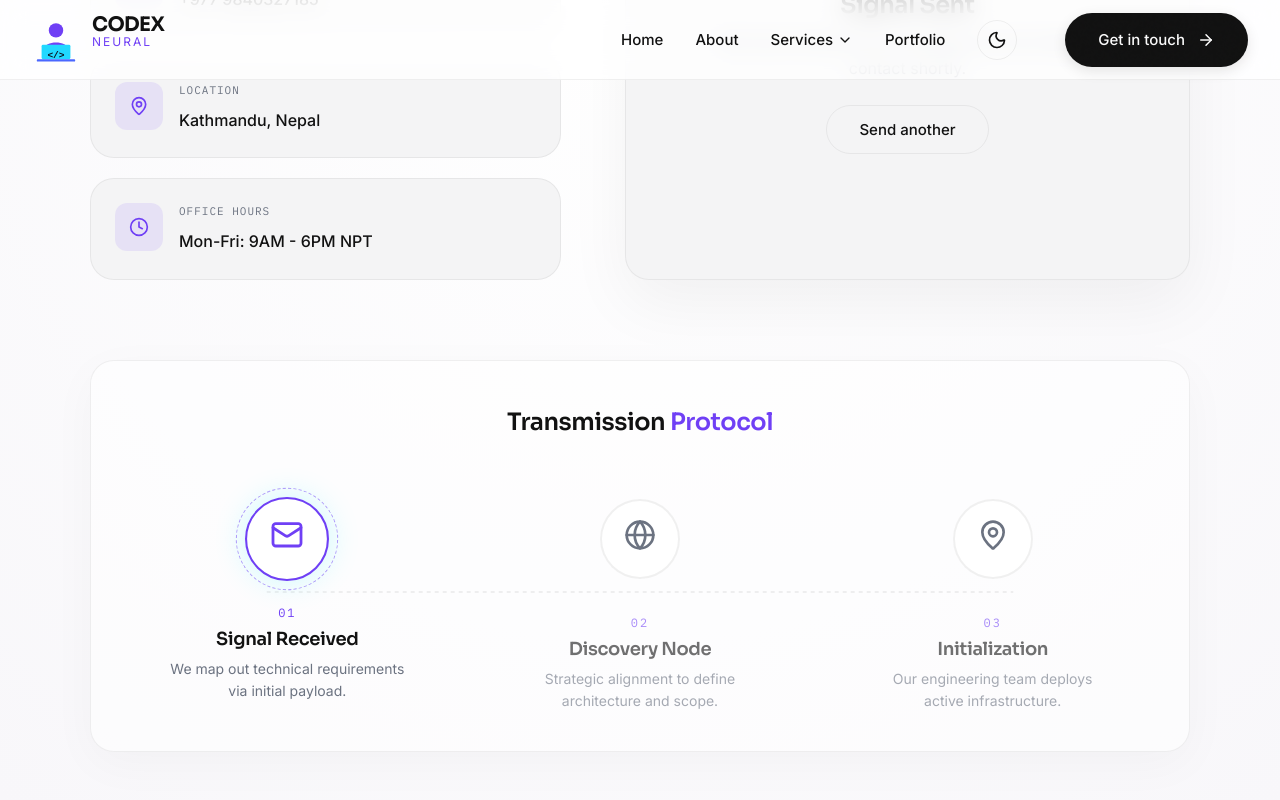
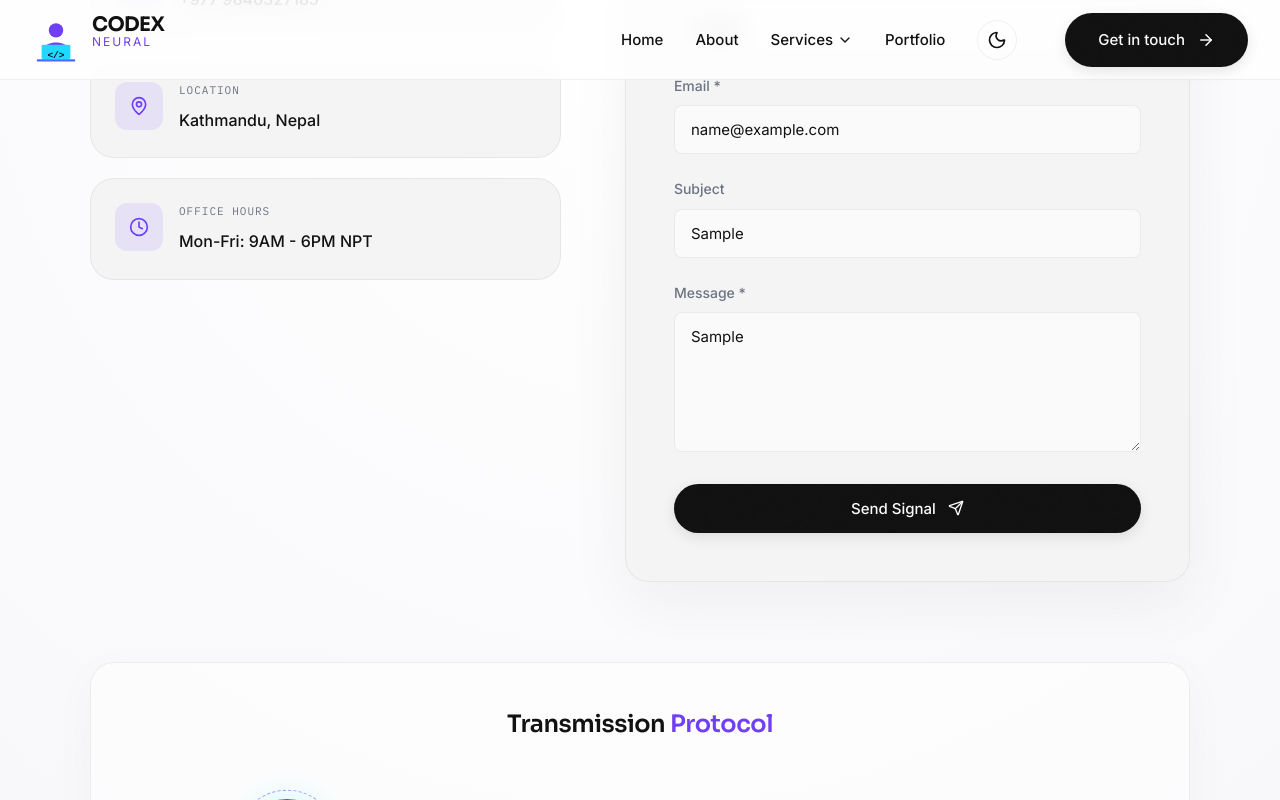
Before and after one commit to Manoharaya/codex-new, a React (Vite) app: page /contact in a window 1280 px wide. Both pictures are taken after typing "Sample", "name@example.com", "Sample", "Sample" into the empty fields and a click on the button "Send Signal". Shown: the part 554-1354 px from the top of the page. Built offline with nearby package versions, Linux system fonts and the light colour scheme; no server answers.

Commit message:
Route all contact form submissions to connect@codexneural.com

```diff
--- a/src/components/FinalCTA/FinalCTA.jsx
+++ b/src/components/FinalCTA/FinalCTA.jsx
@@ -1,4 +1,5 @@
 import React from 'react';
+import { Link } from 'react-router-dom';
 import { motion } from 'framer-motion';
 import { ArrowRight } from 'lucide-react';
 import './FinalCTA.css';
@@ -25,9 +26,9 @@ const FinalCTA = () => {
           </p>
 
           <div className="cta-actions">
-            <a href="#contact" className="btn-primary btn-large">
+            <Link to="/contact" className="btn-primary btn-large">
               Book a Discovery Call <ArrowRight size={20} />
-            </a>
+            </Link>
           </div>
         </motion.div>
       </div>
--- a/src/pages/Contact.jsx
+++ b/src/pages/Contact.jsx
@@ -1,6 +1,6 @@
 import React, { useState } from 'react';
 import { motion } from 'framer-motion';
-import { Mail, Phone, MapPin, Clock, Globe } from 'lucide-react';
+import { Mail, Phone, MapPin, Clock, Globe, Loader2, CheckCircle2, AlertCircle, Send } from 'lucide-react';
 import SEO from '../components/SEO/SEO';
 import './Contact.css';
 
@@ -8,6 +8,8 @@ const Contact = () => {
   const [formData, setFormData] = useState({ name: '', email: '', subject: '', message: '' });
   const [errors, setErrors] = useState({});
   const [isSubmitted, setIsSubmitted] = useState(false);
+  const [isSubmitting, setIsSubmitting] = useState(false);
+  const [submitError, setSubmitError] = useState('');
 
   const validateForm = () => {
     const newErrors = {};
@@ -25,18 +27,48 @@ const Contact = () => {
     return newErrors;
   };
 
-  const handleSubmit = (e) => {
+  const handleSubmit = async (e) => {
     e.preventDefault();
+    setSubmitError('');
     const newErrors = validateForm();
     if (Object.keys(newErrors).length > 0) {
       setErrors(newErrors);
-    } else {
-      setErrors({});
-      // Simulate API call
-      setTimeout(() => {
+      return;
+    }
+
+    setErrors({});
+    setIsSubmitting(true);
+
+    try {
+      const response = await fetch('https://formsubmit.co/ajax/connect@codexneural.com', {
+        method: 'POST',
+        headers: {
+          'Content-Type': 'application/json',
+          'Accept': 'application/json'
+        },
+        body: JSON.stringify({
+          name: formData.name,
+          email: formData.email,
+          subject: formData.subject || `Inquiry from ${formData.name}`,
+          message: formData.message,
+          _subject: `New Codex Neural Inquiry: ${formData.subject || 'Project Consultation'} from ${formData.name}`,
+          _template: 'table',
+          _captcha: 'false'
+        })
+      });
+
+      const data = await response.json();
+      if (response.ok || data.success === 'true' || data.success === true) {
         setIsSubmitted(true);
         setFormData({ name: '', email: '', subject: '', message: '' });
-      }, 500);
+      } else {
+        throw new Error(data.message || 'Submission failed');
+      }
+    } catch (err) {
+      console.error('Form submission error:', err);
+      setSubmitError('Unable to transmit signal automatically. Please try again or reach out directly at connect@codexneural.com.');
+    } finally {
+      setIsSubmitting(false);
     }
   };
 
@@ -44,6 +76,7 @@ const Contact = () => {
     const { name, value } = e.target;
     setFormData({ ...formData, [name]: value });
     if (errors[name]) setErrors({ ...errors, [name]: '' });
+    if (submitError) setSubmitError('');
   };
 
   const contactSchema = {
@@ -155,15 +188,40 @@ const Contact = () => {
         >
           {isSubmitted ? (
             <div style={{ textAlign: 'center', padding: '40px 20px' }}>
-              <div style={{ width: '64px', height: '64px', background: 'rgba(111, 63, 245, 0.1)', color: 'var(--brand-accent)', borderRadius: '50%', display: 'flex', alignItems: 'center', justifyContent: 'center', margin: '0 auto 24px' }}>
-                <Mail size={32} />
+              <div style={{ width: '64px', height: '64px', background: 'rgba(0, 240, 255, 0.1)', color: 'var(--brand-accent)', borderRadius: '50%', display: 'flex', alignItems: 'center', justifyContent: 'center', margin: '0 auto 24px' }}>
+                <CheckCircle2 size={36} />
               </div>
-              <h3 style={{ fontSize: '24px', fontWeight: '600', marginBottom: '12px', color: 'var(--text-primary)' }}>Signal Sent</h3>
-              <p style={{ color: 'var(--text-secondary)' }}>We have received your message and will initialize contact shortly.</p>
-              <button onClick={() => setIsSubmitted(false)} className="btn-secondary" style={{ marginTop: '24px' }}>Send another</button>
+              <h3 style={{ fontSize: '24px', fontWeight: '600', marginBottom: '12px', color: 'var(--text-primary)' }}>Signal Sent Successfully</h3>
+              <p style={{ color: 'var(--text-secondary)', maxWidth: '380px', margin: '0 auto 8px', lineHeight: '1.6' }}>
+                Your message has been delivered to <strong>connect@codexneural.com</strong>.
+              </p>
+              <p style={{ color: 'var(--text-secondary)', fontSize: '14px' }}>
+                Our engineering team will review your requirements and respond shortly.
+              </p>
+              <button onClick={() => setIsSubmitted(false)} className="btn-secondary" style={{ marginTop: '24px' }}>
+                Send Another Signal
+              </button>
             </div>
           ) : (
             <form className="contact-form" onSubmit={handleSubmit} noValidate>
+              {submitError && (
+                <div style={{
+                  display: 'flex',
+                  alignItems: 'center',
+                  gap: '12px',
+                  padding: '12px 16px',
+                  background: 'rgba(239, 68, 68, 0.1)',
+                  border: '1px solid rgba(239, 68, 68, 0.2)',
+                  borderRadius: 'var(--radius-sm)',
+                  color: '#ef4444',
+                  fontSize: '13px',
+                  marginBottom: '16px'
+                }}>
+                  <AlertCircle size={18} style={{ flexShrink: 0 }} />
+                  <span>{submitError}</span>
+                </div>
+              )}
+
               <div className="form-group">
                 <label className="form-label">Name *</label>
                 <input
@@ -171,6 +229,7 @@ const Contact = () => {
                   name="name"
                   value={formData.name}
                   onChange={handleChange}
+                  disabled={isSubmitting}
                   className={`form-input ${errors.name ? 'error' : ''}`}
                   placeholder="Your Name"
                 />
@@ -183,6 +242,7 @@ const Contact = () => {
                   name="email"
                   value={formData.email}
                   onChange={handleChange}
+                  disabled={isSubmitting}
                   className={`form-input ${errors.email ? 'error' : ''}`}
                   placeholder="your@email.com"
                 />
@@ -195,6 +255,7 @@ const Contact = () => {
                   name="subject"
                   value={formData.subject}
                   onChange={handleChange}
+                  disabled={isSubmitting}
                   className="form-input"
                   placeholder="Project Consultation"
                 />
@@ -205,12 +266,36 @@ const Contact = () => {
                   name="message"
                   value={formData.message}
                   onChange={handleChange}
+                  disabled={isSubmitting}
                   className={`form-textarea ${errors.message ? 'error' : ''}`}
                   placeholder="Tell us about your project..."
+                  rows={4}
                 ></textarea>
                 {errors.message && <span style={{ color: '#ef4444', fontSize: '12px', marginTop: '4px' }}>{errors.message}</span>}
               </div>
-              <button type="submit" className="btn-primary submit-btn">Send Signal</button>
+              <button
+                type="submit"
+                disabled={isSubmitting}
+                className="btn-primary submit-btn"
+                style={{
+                  width: '100%',
+                  justifyContent: 'center',
+                  opacity: isSubmitting ? 0.7 : 1,
+                  cursor: isSubmitting ? 'not-allowed' : 'pointer'
+                }}
+              >
+                {isSubmitting ? (
+                  <>
+                    <Loader2 size={18} className="spin" style={{ animation: 'spin 1s linear infinite' }} />
+                    Transmitting Signal...
+                  </>
+                ) : (
+                  <>
+                    Send Signal
+                    <Send size={16} />
+                  </>
+                )}
+              </button>
             </form>
           )}
         </motion.div>
```
